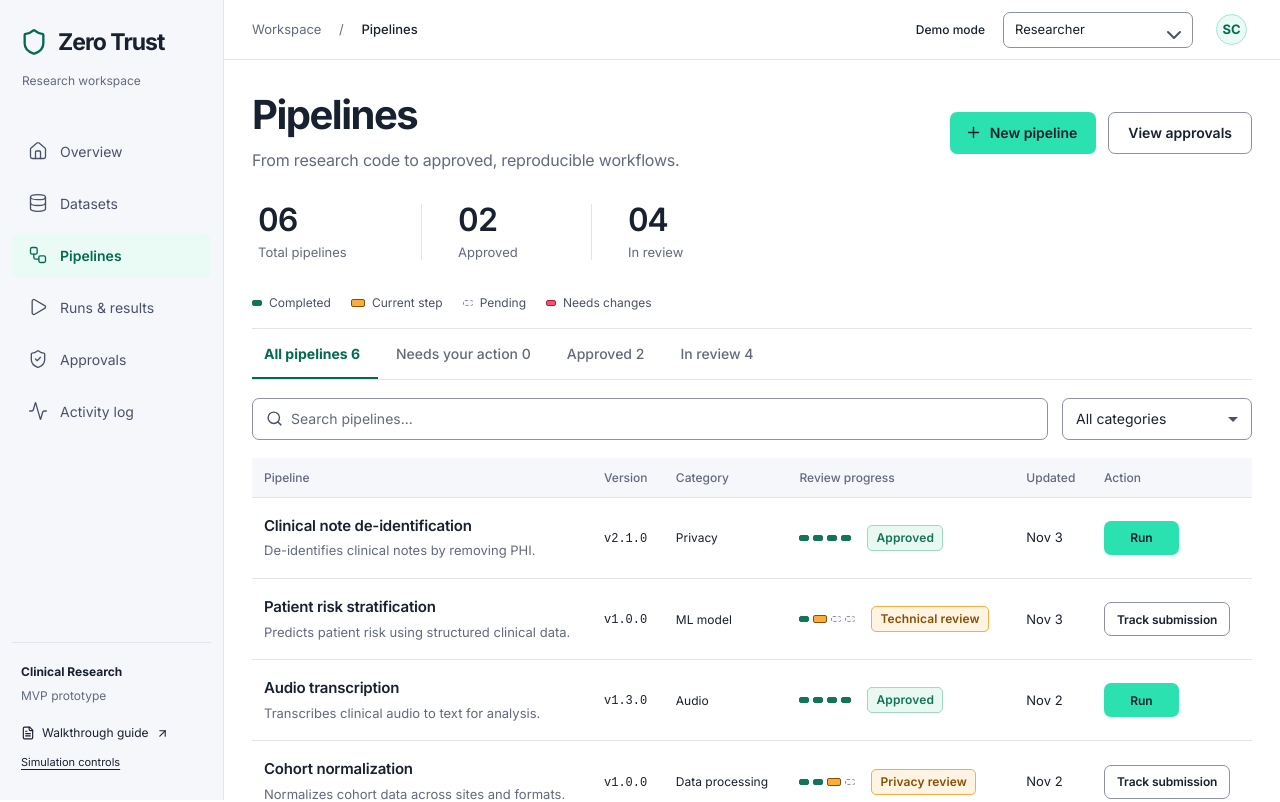
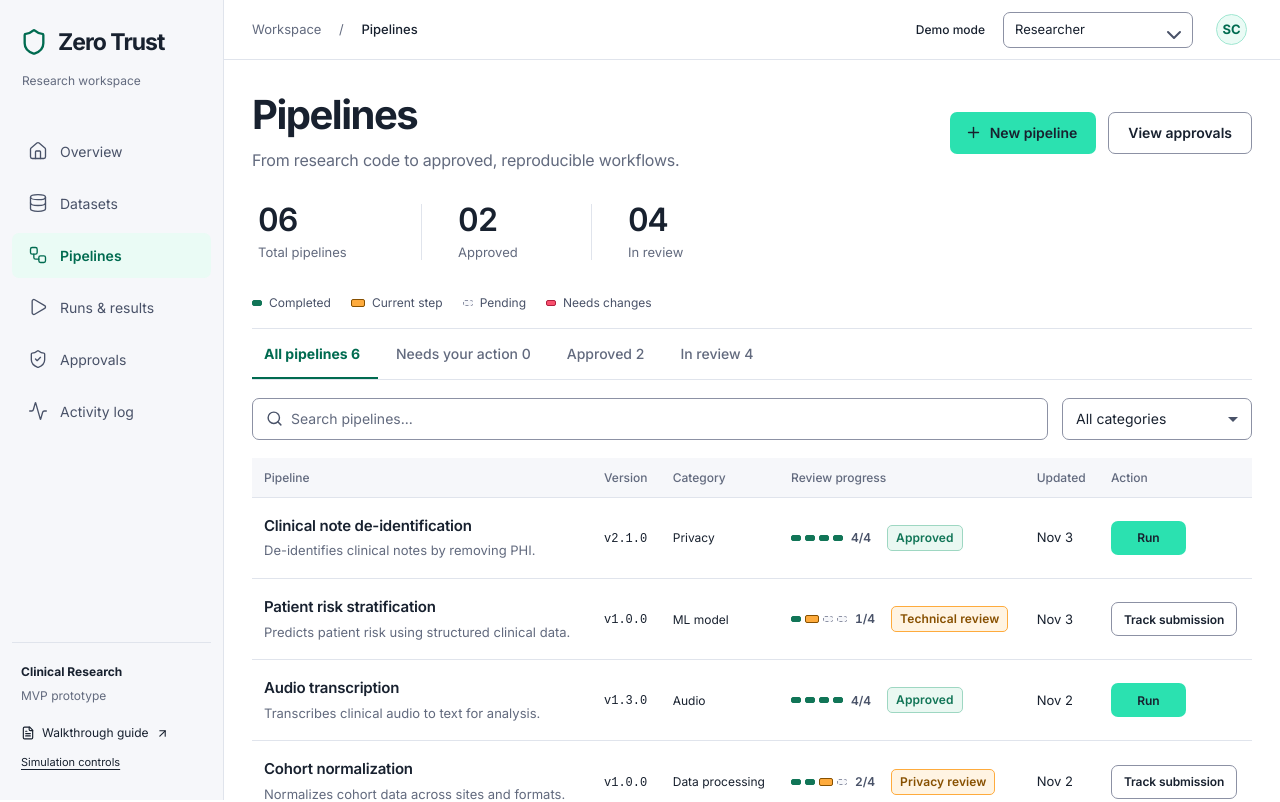
Before and after one commit to T-dotnet/Zero_trust, a React (Vite) app: page / in a window 1280 px wide. Shown: the top 802 px of the page. Built offline with nearby package versions, Linux system fonts and the light colour scheme.

Commit message:
fix(mvp): make review counts and stopped progress states explicit

```diff
--- a/src/mvp/DataAndRuns.tsx
+++ b/src/mvp/DataAndRuns.tsx
@@ -591,7 +591,7 @@ export function RunsAndResults({
                           {status === "Complete" ? <Check size={15} /> : String(i + 1).padStart(2, "0")}
                         </span>
                         <strong>{label}</strong>
-                        <small>{status}</small>
+                        <small>{status === "Pending" && run.status !== "Running" ? "Not run" : status}</small>
                       </div>
                     );
                   })}
--- a/src/mvp/mvp.css
+++ b/src/mvp/mvp.css
@@ -1783,6 +1783,22 @@
 }
 
 /* Review progress has separate hues and marker shapes for each state. */
+.review-progress-summary {
+  display: inline-flex;
+  align-items: center;
+  flex-shrink: 0;
+  gap: 8px;
+}
+.progress-count {
+  color: var(--zt-body);
+  font-size: 12px;
+  font-weight: 600;
+  font-variant-numeric: tabular-nums;
+}
+.stage-path li:not(.complete):not(.current) .stage-number,
+.stage-path li.current.not-started .stage-number {
+  border: 1px dashed var(--zt-slate);
+}
 .form-stepper .MuiStepIcon-root {
   color: var(--zt-slate);
 }
@@ -1925,4 +1941,5 @@
 }
 @media (max-width: 900px) {
   .review-progress-legend { font-size: 0.875rem; gap: 8px 16px; }
-}
+  .progress-count { font-size: 0.875rem; }
+}
--- a/src/mvp/ui.tsx
+++ b/src/mvp/ui.tsx
@@ -1,4 +1,4 @@
-import { Check, ChevronRight, Search, ShieldCheck } from "lucide-react";
+import { Check, ChevronRight, Search, ShieldCheck, X } from "lucide-react";
 import { Button, InputAdornment, TextField, Tooltip } from "@mui/material";
 import type { ReactNode } from "react";
 import {
@@ -85,6 +85,7 @@ export function PipelineProgress({ pipeline }: { pipeline: Pipeline }) {
   const needsChanges = pipeline.status === "Rejected" || pipeline.status === "Changes requested";
   return (
     <div className="pipeline-progress">
+      <span className="review-progress-summary">
       <span
         className="progress-blocks"
         role="img"
@@ -108,6 +109,8 @@ export function PipelineProgress({ pipeline }: { pipeline: Pipeline }) {
             />
           </Tooltip>
         ))}
+      </span>
+      <span className="progress-count" aria-hidden="true">{pipeline.stage}/4</span>
       </span>
       <Status
         kind={
@@ -144,14 +147,16 @@ export function StagePath({
           (i < pipeline.stage || (i === 4 && pipeline.status === "Approved"));
         const current =
           pipeline && i === pipeline.stage && pipeline.status !== "Approved";
+        const blocked = current &&
+          (pipeline?.status === "Rejected" || pipeline?.status === "Changes requested");
         return (
           <li
             key={label}
-            className={`${complete ? "complete" : ""} ${current ? "current" : ""} ${current && (pipeline?.status === "Rejected" || pipeline?.status === "Changes requested") ? "blocked" : ""} ${pipeline?.status === "Draft" ? "not-started" : ""}`}
+            className={`${complete ? "complete" : ""} ${current ? "current" : ""} ${blocked ? "blocked" : ""} ${pipeline?.status === "Draft" ? "not-started" : ""}`}
             aria-current={current && pipeline?.status !== "Draft" && pipeline?.status !== "Rejected" && pipeline?.status !== "Changes requested" ? "step" : undefined}
           >
-            <span className="stage-number">
-              {complete ? <Check size={15} /> : String(i + 1).padStart(2, "0")}
+            <span className="stage-number" aria-hidden="true">
+              {complete ? <Check size={15} /> : blocked ? <X size={15} /> : String(i + 1).padStart(2, "0")}
             </span>
             <span>
               <strong>{label}</strong>
@@ -164,12 +169,14 @@ export function StagePath({
                     : current
                       ? pipeline.status === "Draft"
                         ? "Not submitted"
+                        : blocked
+                          ? pipeline.status
                         : pipeline.status !== "In review"
                           ? i === 4
                             ? "Ready to publish"
                             : "Author action"
                           : "Current review"
-                      : "Upcoming"}
+                      : "Pending"}
                 </small>
               )}
             </span>
```
